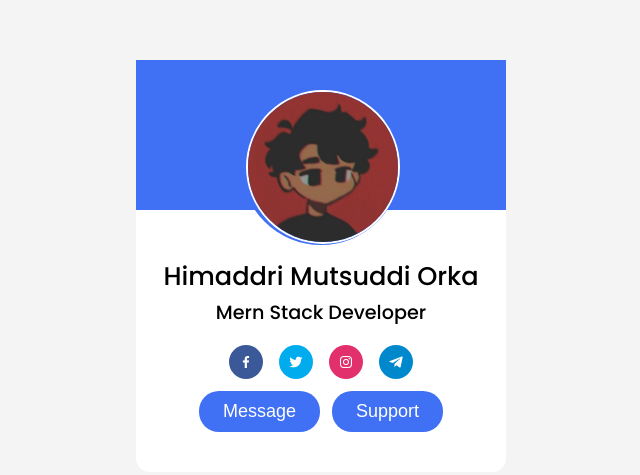
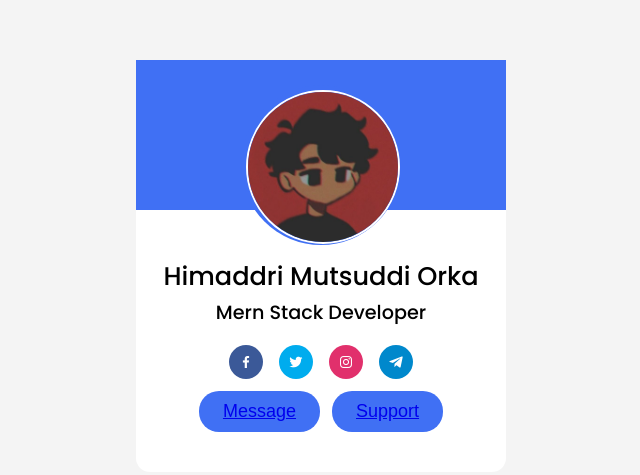
Before and after one commit to himaddrimutsuddi/personal-profile-card, a plain HTML site: page index.html in a window 1280 px wide. Shown: the part 134-609 px from the top of the page, without its empty margins (319-959 px from the left). Drawn offline with nearby package versions, Linux system fonts and the light colour scheme.

Commit message:
Update index.html

```diff
--- a/index.html
+++ b/index.html
@@ -31,8 +31,8 @@
             </a>
         </div>
         <div class="buttons">
-            <button class="btn">Message</button>
-            <button class="btn">Support</button>
+            <button class="btn"><a href="https://www.m.me/himaddri.orka">Message</a></button>
+            <button class="btn"><a href="https://www.buymeacoffee.com/himaddri">Support</a></button>
         </div>
     </div>
 </body>
```
